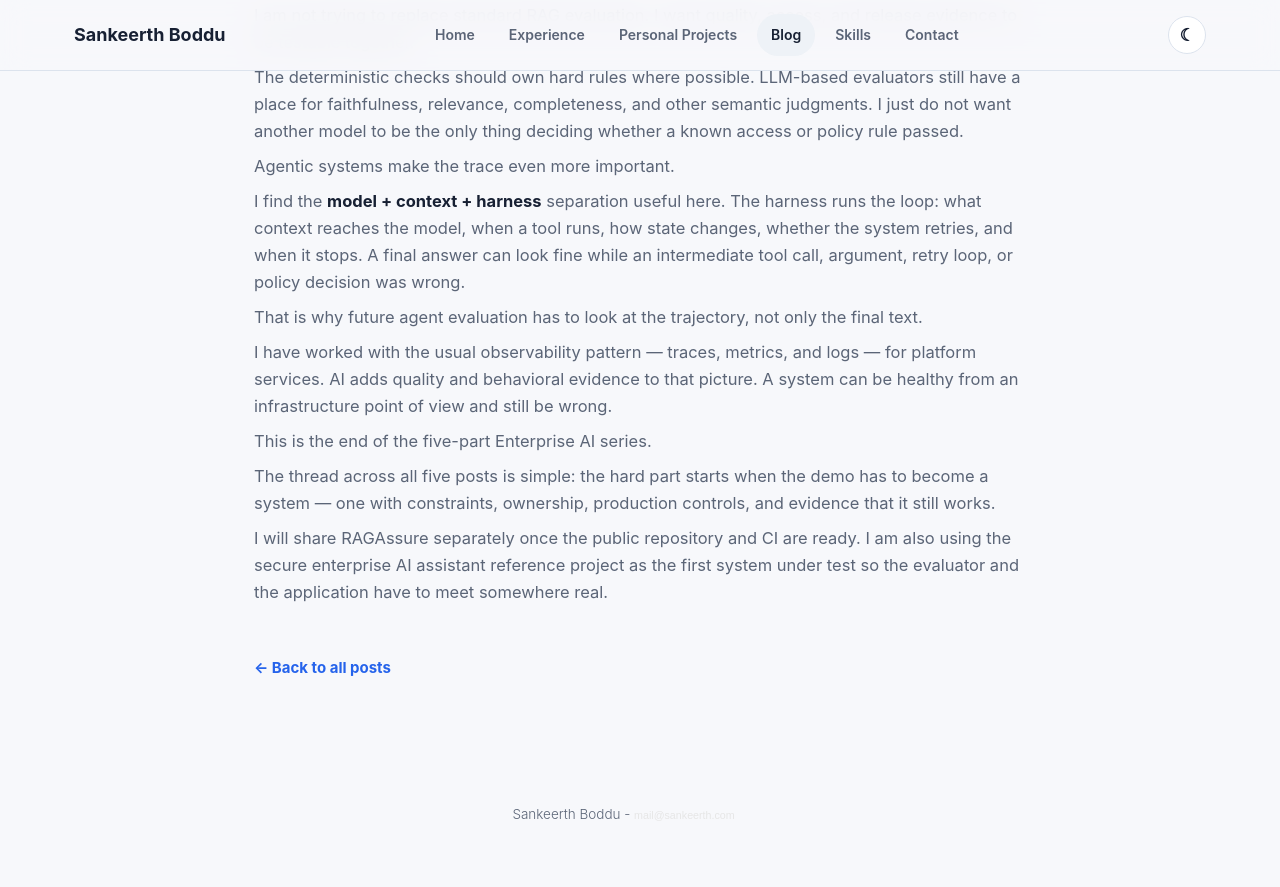
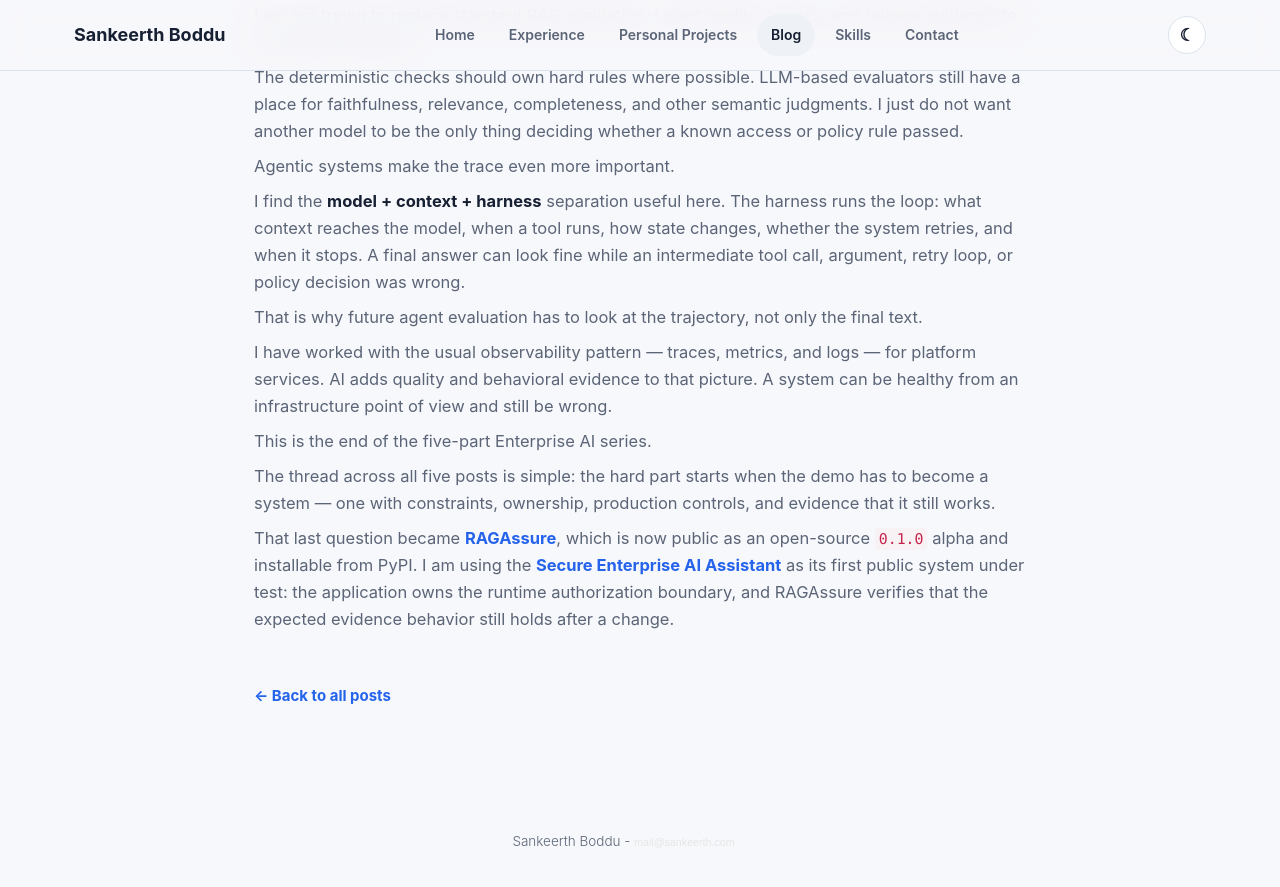
Before and after one commit to SankeerthBoddu/sankeerth.com, a Jekyll site: the page built from _posts/2026-08-16-ai-evals.md, in a window 1280 px wide and 900 px high, scrolled down 2671 px. Shown: the top 887 px of the window. Built offline with Jekyll 4.4.1, drawn with Linux system fonts in a browser that asks for light colours; nearby versions of some CDN libraries.

Commit message:
updated posts

```diff
--- a/_config.yml
+++ b/_config.yml
@@ -42,7 +42,7 @@
 
   My professional work sits where platform engineering meets data. I work on cloud infrastructure, AI-enabled automation, secure delivery pipelines, and the data systems around them: ETL, streaming, warehouse analytics, and reporting. I have worked across Azure, AWS, and GCP, with hands-on delivery using Terraform, Kubernetes, CI/CD, security scanning, and observability.
 
-  Outside work, I build personal software products and labs to stay close to product thinking and hands-on engineering. That includes **RAGAssure**, the **Secure Enterprise AI Assistant**, **[ApplyBench.com](https://applybench.com)**, **[MayaGuru.com](https://mayaguru.com)**, Home Assistant add-ons, n8n automation, and Web3 experiments.
+  Outside work, I build personal software products and labs to stay close to product thinking and hands-on engineering. That includes **RAGAssure**, the **Secure Enterprise AI Assistant**, **[ApplyBench.com](https://applybench.com)**, **[MayaGuru.com](https://mayaguru.com)**, Home Assistant Apps, n8n automation, and Web3 experiments. I use these projects as proof-of-work around the full system — identity, AI behavior, cost and abuse controls, persistence, CI/CD, observability, and operational boundaries — rather than as startup-traction claims.
 
   **M.S. Computer Science** | **7 cloud and platform certifications** across Azure, AWS, GCP, Kubernetes, Terraform, and cloud security.
 
@@ -60,7 +60,7 @@
         description: |
           Personal product for pay-per-use career tools: CV analysis, ATS scoring, cover letters, interview preparation, LinkedIn optimization, job comparison, and salary insights.
 
-          **Engineering focus:** document upload flows, AI analysis pipelines, reusable profile data, credit-based usage, and Next.js product delivery.
+          **Engineering focus:** grounded job intake and source trust, authentication, credit and AI-budget controls, rate limiting, durable AI workflows, persisted results, recovery/refunds, retention/redaction, and turning model output into actionable job decisions.
 
       - layout: left
         border: weak
@@ -68,14 +68,13 @@
         link: https://mayaguru.com
         link_text: Visit MayaGuru
         quote: >
-          Personal AI product for real estate and e-commerce image workflows
+          Personal AI product for image workflows and conversational assistance
         description: |
-          Personal product built around practical image workflows for real estate agents and e-commerce sellers.
+          Personal product built around practical image workflows for real estate agents and e-commerce sellers, plus the Maya conversational assistant.
 
-          **What it includes:** virtual staging, day-to-dusk conversion, background removal, AI headshots, product photography, photo restoration, HD upscaling, and an assistant.
+          **What it includes:** virtual staging, day-to-dusk conversion, background removal, AI headshots, product photography, photo restoration, HD upscaling, and a streaming AI assistant.
 
-          **Engineering focus:** monorepo architecture, cross-subdomain authentication, credit-based billing, image processing workflows, and cost controls for GPU-backed AI features.
-
+          **Engineering focus:** monorepo and multi-app architecture, shared cross-subdomain identity, credit and usage controls, AI image pipelines, streaming conversational AI, rate limiting, conversation persistence, and model/GPU cost controls.
 
       - layout: left
         border: weak
@@ -86,12 +85,15 @@
           - title: Code
             icon: fab fa-github
             url: https://github.com/SankeerthBoddu/ragassure
+          - title: PyPI
+            icon: fab fa-python
+            url: https://pypi.org/project/ragassure/
         quote: >
           Identity-aware contract testing and release assurance for enterprise RAG
         description: |
-          Provider-neutral evaluation framework that combines standard RAG quality checks with principal-aware required/forbidden evidence and deterministic CI release gates.
+          Provider-neutral evaluation framework that combines standard RAG quality checks with principal-aware required/forbidden evidence and deterministic CI release gates. **RAGAssure 0.1.0 alpha is released on PyPI.**
 
-          **Engineering focus:** executable golden datasets, identity-aware evidence contracts, retrieval precision/recall, latency and cost thresholds, reports, adapters, Docker, and release automation.
+          **Engineering focus:** executable golden datasets, identity-aware evidence contracts, retrieval precision/recall, latency and cost thresholds, reports, adapters, Docker, PyPI packaging, and release automation.
 
       - layout: left
         border: weak
@@ -105,9 +107,9 @@
         quote: >
           Secure enterprise RAG application with authorization before generation
         description: |
-          Working application that makes the evidence authorization boundary explicit before generation and uses RAGAssure to catch principal-specific retrieval regressions before release.
+          Public reference application that makes the evidence authorization boundary explicit before generation and uses RAGAssure to catch principal-specific retrieval regressions before release.
 
-          **Engineering focus:** FastAPI, Next.js, permission-aware retrieval, allowed-only citations, RAGAssure integration, Docker, CI, and a staged path to semantic retrieval, grounded generation, identity, policy, telemetry, and deployment.
+          **Current milestone:** FastAPI + Next.js, synthetic employee/manager principals, deterministic candidate retrieval, authorization before generation, allowed-only citations, Docker, and a live RAGAssure CI gate. **Next:** pgvector semantic/hybrid retrieval, grounded model generation, telemetry, real identity, and stronger policy/data enforcement.
 
       - layout: left
         border: weak
@@ -119,11 +121,11 @@
             icon: fab fa-github
             url: https://github.com/SankeerthBoddu/ha-rustdesk-server
         quote: >
-          Open-source Home Assistant add-on for self-hosted RustDesk relay servers
+          Open-source Home Assistant App for self-hosted RustDesk infrastructure
         description: |
-          Public Home Assistant add-on that packages RustDesk Server so users can self-host their own signaling and relay server for remote desktop connections.
+          Public Home Assistant App that packages the RustDesk ID/rendezvous and relay services so users can run remote-desktop infrastructure they control.
 
-          **Engineering focus:** Home Assistant add-on packaging, multi-architecture container support, GHCR publishing, add-on documentation, configuration defaults, and practical self-hosting ergonomics.
+          **Engineering focus:** Home Assistant App packaging, native `amd64`/`aarch64` container builds, upstream checksum verification, security scanning, GHCR multi-architecture publishing, release automation, and practical self-hosting ergonomics.
 
       - layout: left
         border: weak
@@ -223,12 +225,12 @@
 
       **DevOps / SRE / security:** Azure DevOps, Jenkins, GitHub Actions, CI/CD, OpenTelemetry, Veracode, Snyk, SonarQube, SBOM
 
-      **Builder labs:** Next.js, Home Assistant add-ons, Node-RED, Solidity, Hardhat, Ethers.js
+      **Builder labs:** Next.js, Home Assistant Apps, Node-RED, Solidity, Hardhat, Ethers.js
 
   - title: Side Projects
     layout: text
     content: |
-      Personal-time work includes ApplyBench, MayaGuru, Home Assistant add-ons, n8n workflows, local AI automation, and small Web3 labs.
+      Personal-time work includes ApplyBench, MayaGuru, Home Assistant Apps, n8n workflows, local AI automation, and small Web3 labs.
 
 # Footer
 footer_show_references: false
--- a/_posts/2026-08-16-ai-evals.md
+++ b/_posts/2026-08-16-ai-evals.md
@@ -103,4 +103,4 @@
 
 The thread across all five posts is simple: the hard part starts when the demo has to become a system — one with constraints, ownership, production controls, and evidence that it still works.
 
-I will share RAGAssure separately once the public repository and CI are ready. I am also using the secure enterprise AI assistant reference project as the first system under test so the evaluator and the application have to meet somewhere real.
+That last question became **[RAGAssure](https://github.com/SankeerthBoddu/ragassure)**, which is now public as an open-source `0.1.0` alpha and installable from PyPI. I am using the **[Secure Enterprise AI Assistant](https://github.com/SankeerthBoddu/secure-enterprise-ai-assistant)** as its first public system under test: the application owns the runtime authorization boundary, and RAGAssure verifies that the expected evidence behavior still holds after a change.
```
Also changed, not shown: _posts/2026-07-08-building-the-products.md (+6 -0 lines).
